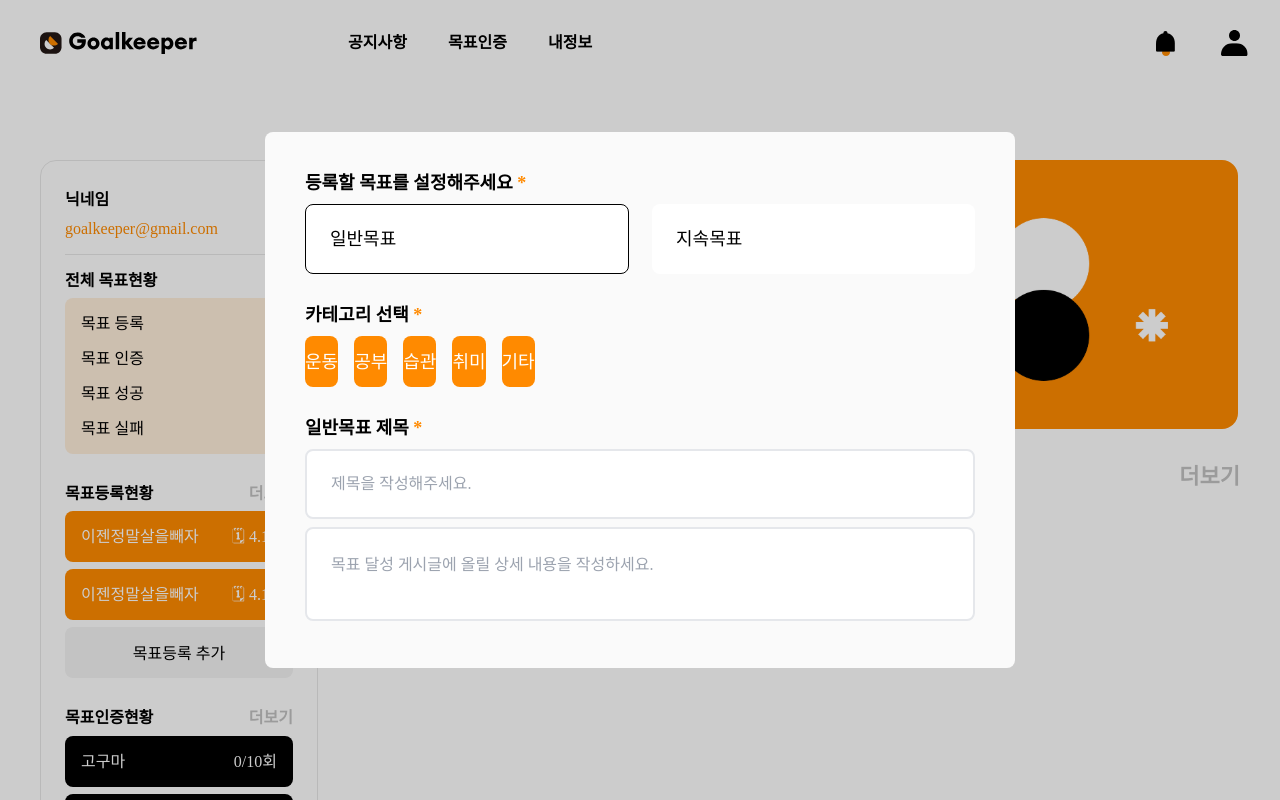
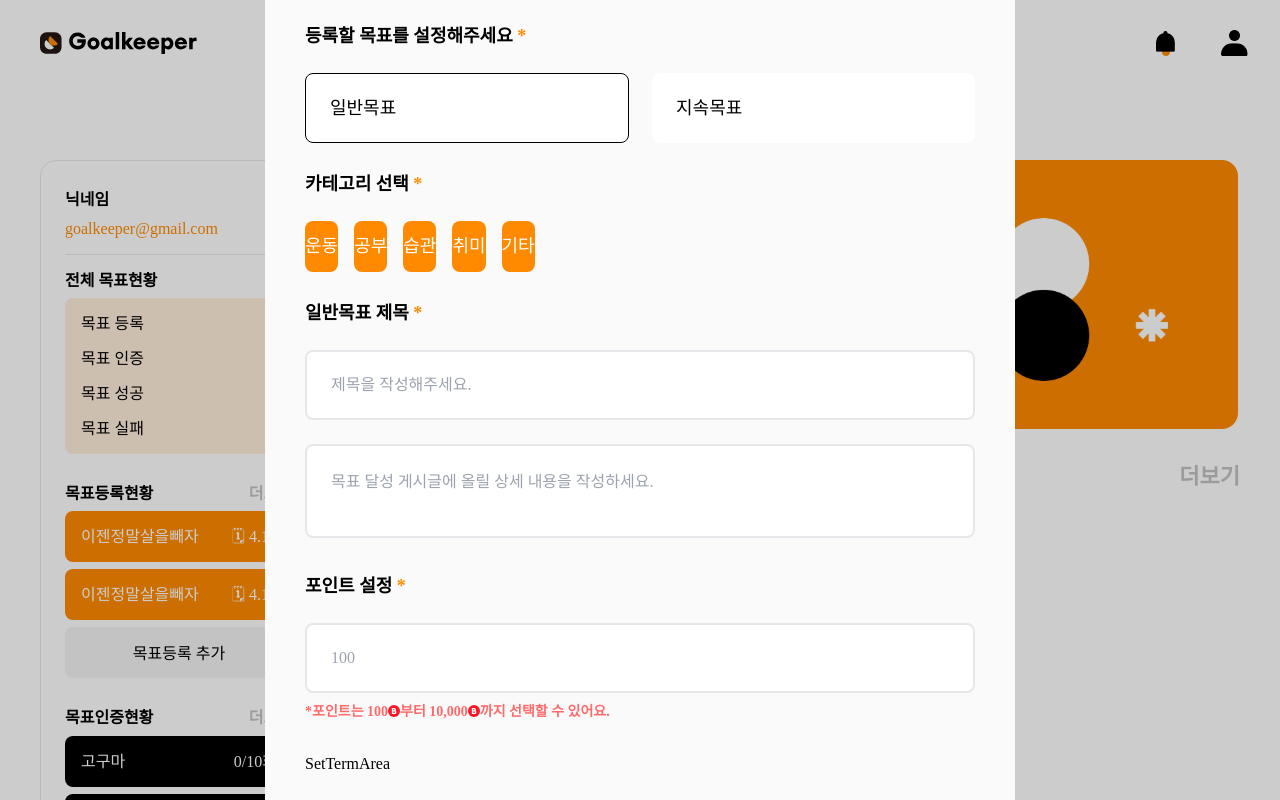
Before and after one commit to GoalKeeperV2-0/GoalKeeperV2-frontend, a React (Create React App) app: page / in a window 1280 px wide. Both pictures are taken after a click on the button "목표등록 추가". Shown: the top 800 px of the page. Built offline with nearby package versions, Linux system fonts and the light colour scheme; no server answers; a web font is replaced by a local one.

Commit message:
feat: 보증 볼 설정 UI

```diff
--- a/src/app.components/App.base/Input/TextInput.tsx
+++ b/src/app.components/App.base/Input/TextInput.tsx
@@ -5,8 +5,8 @@ type FocusColor = 'primaryOrange-200' | 'primaryRed-300';
 
 interface Props {
 	type: 'text' | 'email' | 'password';
-	onChange: () => void;
-	value: string;
+	onChange?: () => void;
+	value?: string;
 	placeholder: string;
 	id: string;
 	focusColor?: FocusColor | null;
@@ -15,6 +15,7 @@ interface Props {
 	required?: boolean;
 	minLength?: number;
 	className?: string;
+	name?: string;
 }
 function TextInput({
 	type,
@@ -28,6 +29,7 @@ function TextInput({
 	required,
 	minLength,
 	className,
+	name,
 }: Props) {
 	const getFocusColor = () => {
 		if (focusColor?.includes('primaryOrange-200')) {
@@ -48,6 +50,7 @@ function TextInput({
 			type={type}
 			onChange={onChange}
 			value={value}
+			name={name}
 			placeholder={placeholder}
 			disabled={disabled}
 			required={required}
--- a/src/app.features/OneTimeGoal/components/SelectCategoryArea.tsx
+++ b/src/app.features/OneTimeGoal/components/SelectCategoryArea.tsx
@@ -7,7 +7,7 @@ interface Props {
 
 function SelectCategoryArea({ value }: Props) {
 	return (
-		<div className="space-y-[0.8rem]  w-full">
+		<div className="space-y-[2.4rem]  w-full">
 			<Label required htmlFor="select-goal-category" content="카테고리 선택" />
 			<ul className="flex flex-wrap space-x-[1.6rem]">
 				{['운동', '공부', '습관', '취미', '기타'].map((category) => (
--- a/src/app.features/OneTimeGoal/components/SelectGoalTypeArea.tsx
+++ b/src/app.features/OneTimeGoal/components/SelectGoalTypeArea.tsx
@@ -10,7 +10,7 @@ function SelectGoalTypeArea() {
 		['manytime', '지속목표'],
 	]);
 	return (
-		<div className="space-y-[0.8rem] w-full">
+		<div className="space-y-[2.4rem] w-full">
 			<Label required htmlFor="goal-type" content="등록할 목표를 설정해주세요" />
 			<div className="flex space-x-[2.3rem]">
 				{['onetime', 'manytime'].map((type) => (
--- /dev/null
+++ b/src/app.features/OneTimeGoal/components/SetBallArea.tsx
@@ -0,0 +1,24 @@
+import Label from 'app.components/App.base/Input/Label';
+import TextInput from 'app.components/App.base/Input/TextInput';
+import React from 'react';
+import { ReactComponent as RedBallIcon } from 'app.modules/assets/icons/ball/redBall.svg';
+
+function SetBallArea() {
+	return (
+		<div className="space-y-[0.8rem]  w-full">
+			<div className="space-y-[2.4rem]">
+				<Label required htmlFor="ball" content="포인트 설정" />
+				<TextInput id="ball" name="ball" type="text" placeholder="100" focusColor="primaryOrange-200" required />
+			</div>
+			<div className="mt-[10.6rem] flex items-center text-buttonRed-200 text-[1.4rem] font-semibold">
+				<span>*포인트는 100</span>
+				<RedBallIcon />
+				<span>부터 10,000</span>
+				<RedBallIcon />
+				<span>까지 선택할 수 있어요.</span>
+			</div>
+		</div>
+	);
+}
+
+export default SetBallArea;
--- a/src/app.features/OneTimeGoal/components/SetGoalContentArea.tsx
+++ b/src/app.features/OneTimeGoal/components/SetGoalContentArea.tsx
@@ -4,7 +4,7 @@ import React from 'react';
 
 function SetGoalContentArea() {
 	return (
-		<div className="space-y-[0.8rem]  w-full">
+		<div className="space-y-[2.4rem]  w-full">
 			<Label required htmlFor="goal-title" content="일반목표 제목" />
 			<TextInput
 				id="goal-title"
--- /dev/null
+++ b/src/app.features/OneTimeGoal/components/SetTermArea.tsx
@@ -0,0 +1,7 @@
+import React from 'react';
+
+function SetTermArea() {
+	return <div>SetTermArea</div>;
+}
+
+export default SetTermArea;
--- a/src/app.features/OneTimeGoal/modalContents/UploadOnetimeGoal.tsx
+++ b/src/app.features/OneTimeGoal/modalContents/UploadOnetimeGoal.tsx
@@ -3,7 +3,9 @@ import Label from 'app.components/App.base/Input/Label';
 import React, { useState } from 'react';
 import SelectCategoryArea from '../components/SelectCategoryArea';
 import SelectGoalTypeArea from '../components/SelectGoalTypeArea';
+import SetBallArea from '../components/SetBallArea';
 import SetGoalContentArea from '../components/SetGoalContentArea';
+import SetTermArea from '../components/SetTermArea';
 
 function UploadOnetimeGoal() {
 	console.log('upload-one-time-goal');
@@ -12,6 +14,8 @@ function UploadOnetimeGoal() {
 			<SelectGoalTypeArea />
 			<SelectCategoryArea value="" />
 			<SetGoalContentArea />
+			<SetBallArea />
+			<SetTermArea />
 		</div>
 	);
 }
```
Also changed, not shown: src/app.modules/assets/icons/ball/redBall.svg (added).
